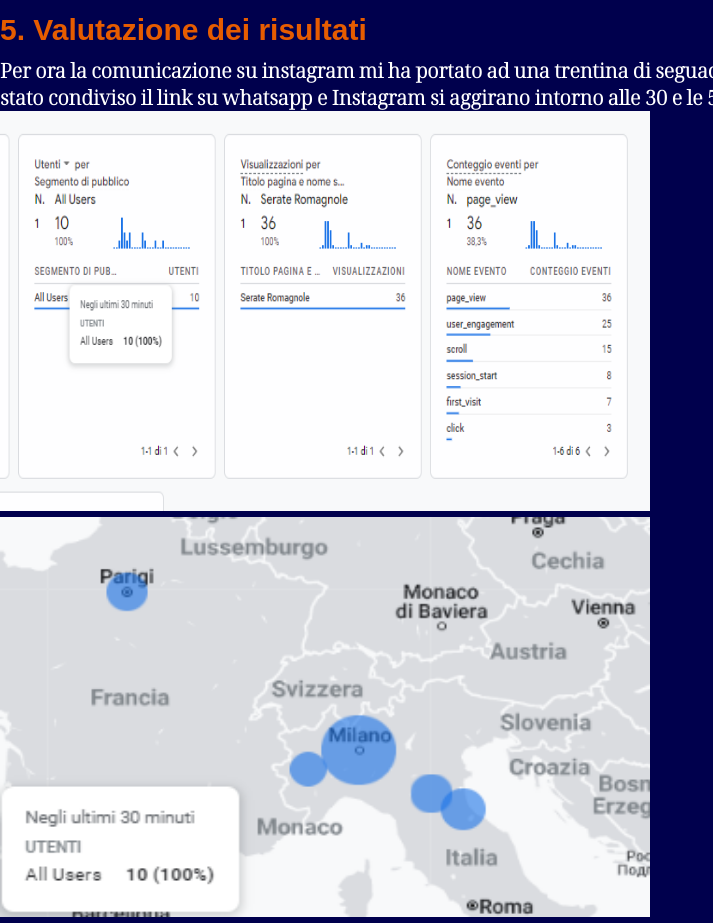
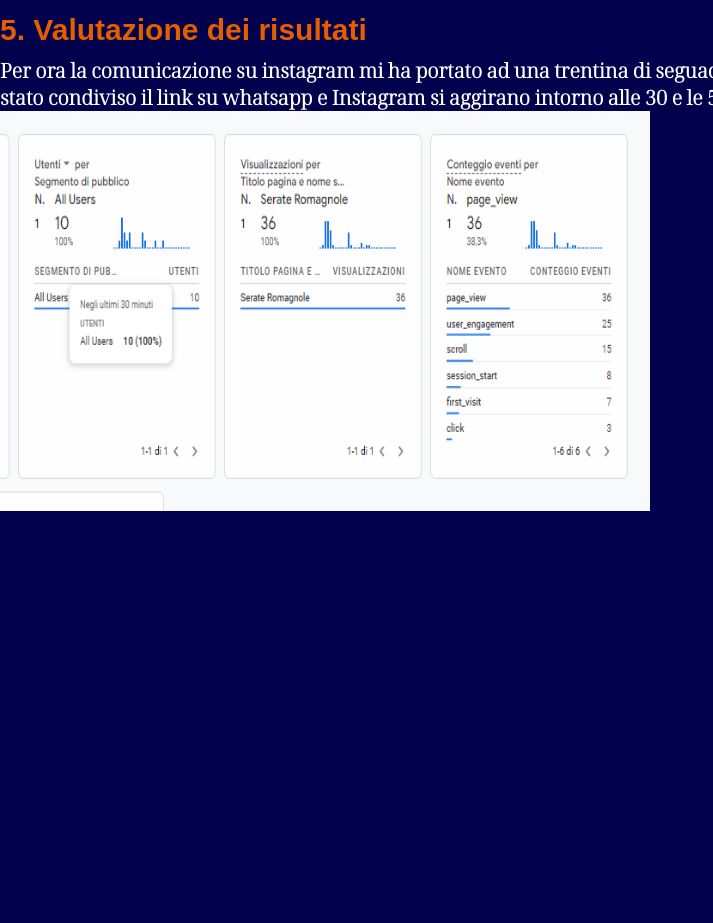
Before and after one commit to camillaricci/progetto-serateromagnole, a plain HTML site: page documentazione.html in a window 1280 px wide. Shown: the part 3813-4736 px from the top of the page, without its empty margins (0-713 px from the left). After the commit the page ends 4330 px from the top, so only its background shows below. Drawn offline with Linux system fonts and the light colour scheme.

Commit message:
modifica immagine

```diff
--- a/documentazione.html
+++ b/documentazione.html
@@ -69,4 +69,3 @@
 	<p class="card-content-home">
 		Per ora la comunicazione su instagram mi ha portato ad una trentina di seguaci, Le visite del sito invece, nel momento in cui è stato condiviso il link su whatsapp e Instagram si aggirano intorno alle 30 e le 55/60.<br>
 		<img src="progetto2info.png" width="650" height="400"><br>
-		<img src="progettoinfo.png" width="650" height="400"><br>
```
